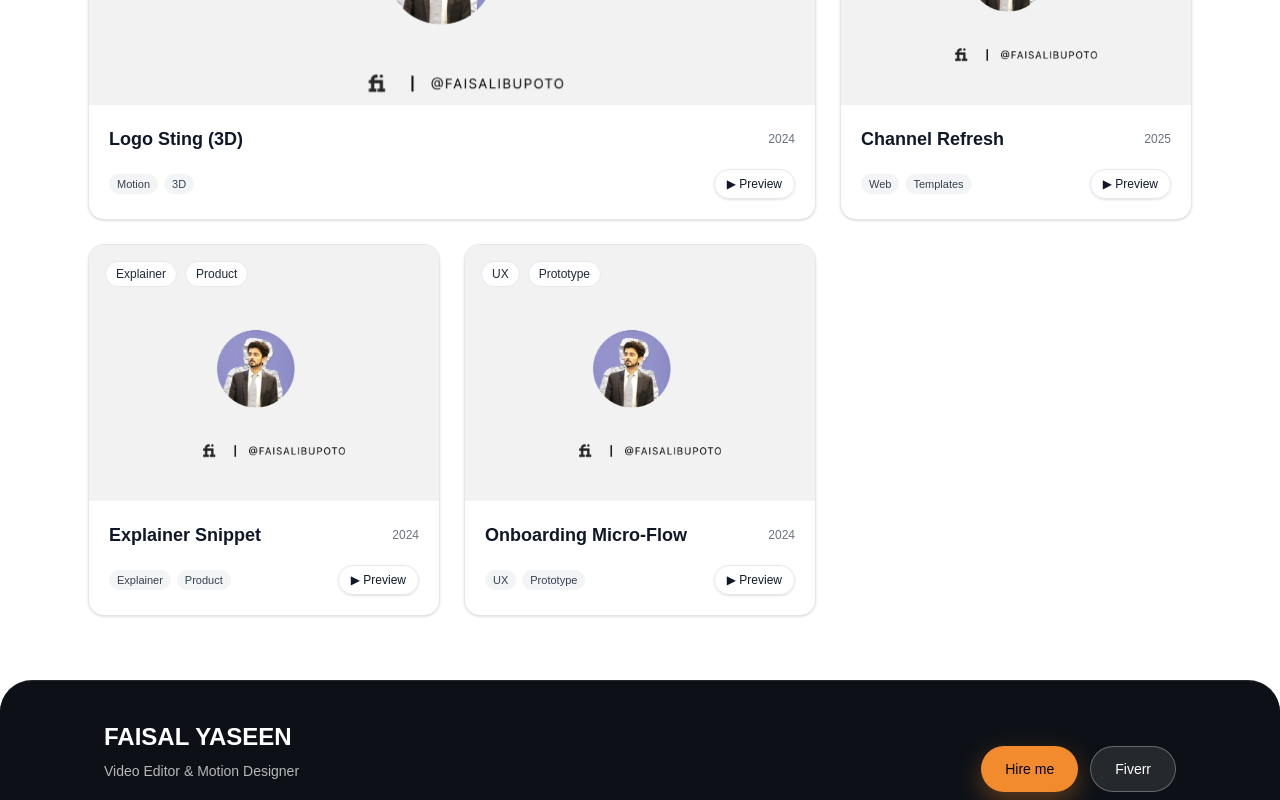
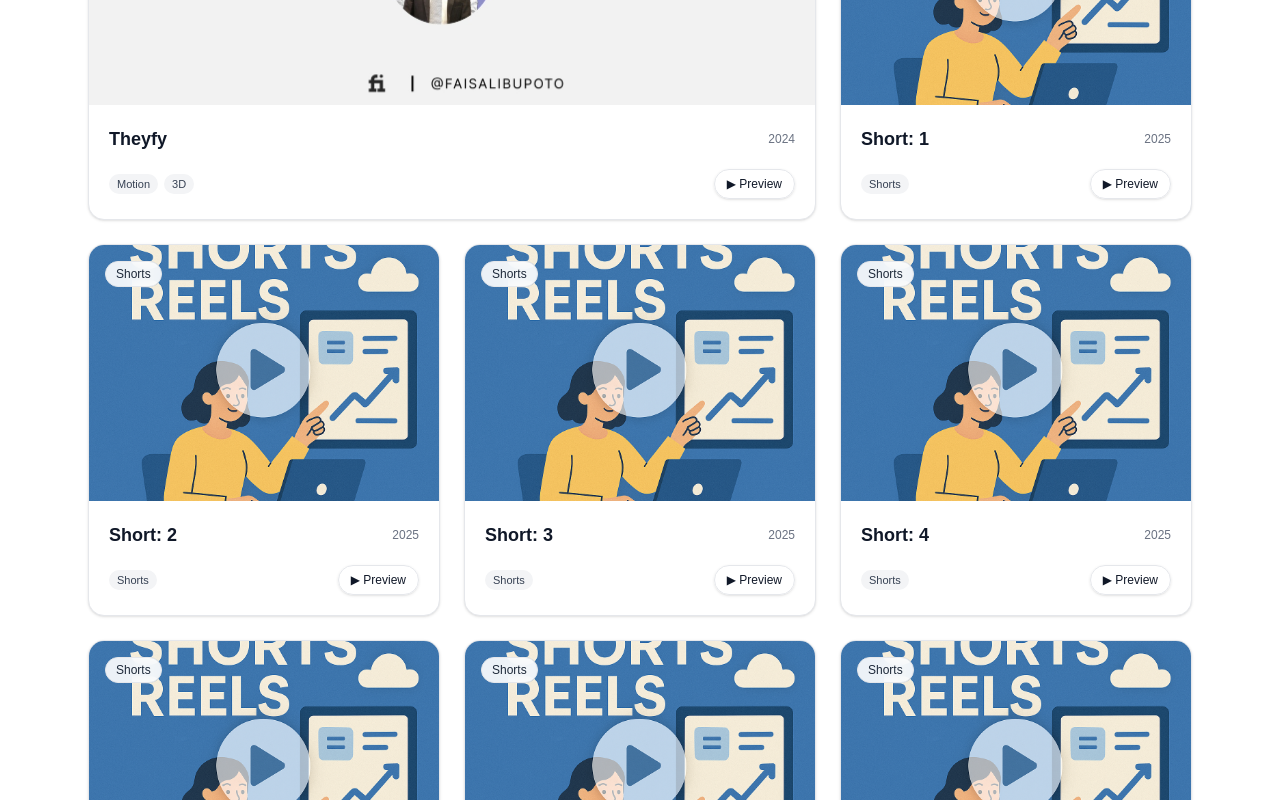
Before and after one commit to alihaider79/portfolioWebsite, a Next.js app: page /project in a window 1280 px wide. Shown: the part 840-1640 px from the top of the page. Built offline with nearby package versions, Linux system fonts and the light colour scheme.

Commit message:
added links and dummy thumbnails

```diff
--- a/app/project/page.tsx
+++ b/app/project/page.tsx
@@ -1,7 +1,6 @@
 "use client";
 
 import { useEffect, useMemo, useState } from "react";
-import Link from "next/link";
 import { X } from "lucide-react";
 
 const ACCENT = "#F28A2E";
@@ -9,24 +8,47 @@ const ACCENT = "#F28A2E";
 /* ---------- helpers for video types ---------- */
 function isYouTubeUrl(url?: string) {
   if (!url) return false;
-  return /^(https?:\/\/)?(www\.)?(youtube\.com|youtu\.be)\//i.test(url);
+  try {
+    const u = new URL(url);
+    const host = u.hostname.replace(/^www\./, "");
+    return (
+      host === "youtube.com" || host === "m.youtube.com" || host === "youtu.be"
+    );
+  } catch {
+    return false;
+  }
 }
 
 function getYouTubeId(url: string): string | null {
   try {
     const u = new URL(url);
+    const host = u.hostname.replace(/^www\./, "");
+    const path = u.pathname.replace(/\/+$/, "");
+
     // youtu.be/<id>
-    if (u.hostname.includes("youtu.be")) {
-      return u.pathname.replace("/", "") || null;
+    if (host === "youtu.be") {
+      const id = path.slice(1);
+      return id || null;
     }
-    // youtube.com/watch?v=<id>
-    if (u.hostname.includes("youtube.com")) {
+
+    if (host === "youtube.com" || host === "m.youtube.com") {
+      // watch?v=<id>
       const v = u.searchParams.get("v");
       if (v) return v;
-      // youtube.com/embed/<id>
-      const parts = u.pathname.split("/");
-      const idx = parts.findIndex((p) => p === "embed");
-      if (idx >= 0 && parts[idx + 1]) return parts[idx + 1];
+
+      const parts = path.split("/").filter(Boolean);
+
+      // /embed/<id>
+      const embedIdx = parts.indexOf("embed");
+      if (embedIdx >= 0 && parts[embedIdx + 1]) return parts[embedIdx + 1];
+
+      // /shorts/<id>
+      const shortsIdx = parts.indexOf("shorts");
+      if (shortsIdx >= 0 && parts[shortsIdx + 1]) return parts[shortsIdx + 1];
+
+      // /live/<id> (optional)
+      const liveIdx = parts.indexOf("live");
+      if (liveIdx >= 0 && parts[liveIdx + 1]) return parts[liveIdx + 1];
     }
     return null;
   } catch {
@@ -37,93 +59,120 @@ function getYouTubeId(url: string): string | null {
 function getYouTubeEmbedSrc(url: string) {
   const id = getYouTubeId(url);
   if (!id) return null;
-  // Removed "mute=1"
   return `https://www.youtube.com/embed/${id}?autoplay=1&rel=0&modestbranding=1&playsinline=1`;
+}
+
+function isYouTubeShorts(url?: string) {
+  if (!url) return false;
+  try {
+    const u = new URL(url);
+    const host = u.hostname.replace(/^www\./, "");
+    const parts = u.pathname.split("/").filter(Boolean);
+    return (
+      (host === "youtube.com" || host === "m.youtube.com") &&
+      parts[0] === "shorts" &&
+      !!parts[1]
+    );
+  } catch {
+    return false;
+  }
 }
 
 /* ---------- types ---------- */
 type Project = {
   title: string;
-  subtitle?: string;
   tags: string[];
   year: string;
   image: string; // poster/thumbnail from /public
-  videoUrl?: string; // local video from /public/videos OR external (YouTube, CDN)
+  videoUrl?: string; // local file OR external (YouTube/CDN)
   href: string;
   featured?: boolean;
-  description?: string;
 };
 
 /* ---------- data ---------- */
 const PROJECTS: Project[] = [
   {
     title: "Palaros",
-    subtitle: "Hook-first edits for retention",
-    description:
-      "A montage of high-retention clips with tight pacing, captions, and on-brand graphics.",
     tags: ["Product", "Shorts"],
     year: "2025",
     image: "/thumbnails/vid1.jpeg",
-    // replaced with your YouTube link:
     videoUrl: "https://youtu.be/pfLiRD3_siY?si=EFYWRJFS14hFuiJr",
     href: "/project/podcast-clips-reel",
     featured: true,
   },
   {
     title: "Mavera",
-    subtitle: "30s conversion-focused spot",
-    description:
-      "UGC-style concept with callouts, SFX timing, and fast whitespace rhythm for CTR.",
-    tags: ["Ads", "UGC"],
+    tags: ["SAAS", "Animation"],
     year: "2025",
-    image: "/thumbnails/vid1.jpeg",
+    image: "/thumbnails/vid2.png",
     videoUrl: "https://youtu.be/pfvlaDm6clY?si=Ef_kiWDCoJBZTvQ9",
     href: "/project/ugc-fitness",
   },
   {
-    title: "Logo Sting (3D)",
-    subtitle: "Simple Blender + AE polish",
-    description:
-      "Light 3D motion with AE title treatment and subtle sound design.",
+    title: "Theyfy",
     tags: ["Motion", "3D"],
     year: "2024",
     image: "/thumbnails/vid1.jpeg",
-    videoUrl: "/videos/ExtraSamples/vid2.mp4",
+    videoUrl: "https://youtu.be/pfvlaDm6clY?si=Ef_kiWDCoJBZTvQ9",
     href: "/project/logo-sting",
     featured: true,
   },
+  // --- Your Shorts list (each as its own item) ---
   {
-    title: "Channel Refresh",
-    subtitle: "Color, pacing, and titles",
-    description:
-      "Rebuilt templates and presets to compress the idea→publish cycle to hours.",
-    tags: ["Web", "Templates"],
+    title: "Short: 1",
+    tags: ["Shorts"],
     year: "2025",
-    image: "/thumbnails/vid1.jpeg",
-    videoUrl: "/videos/logoAnimation/vid1.mp4",
-    href: "/project/channel-refresh",
+    image: "/thumbnails/vid3.png",
+    videoUrl: "https://www.youtube.com/shorts/ATMFe0PL0ow",
+    href: "/project/short-ATMFe0PL0ow",
   },
   {
-    title: "Explainer Snippet",
-    subtitle: "30–45s product walkthrough",
-    description:
-      "Scripted highlight cut with clear VO, captions, and beat-matched transitions.",
-    tags: ["Explainer", "Product"],
-    year: "2024",
-    image: "/thumbnails/vid1.jpeg",
-    videoUrl: "/videos/logoAnimation/vid2.mp4",
-    href: "/project/explainer-snippet",
+    title: "Short: 2",
+    tags: ["Shorts"],
+    year: "2025",
+    image: "/thumbnails/vid3.png",
+    videoUrl: "https://www.youtube.com/shorts/hwzAUim-2OQ",
+    href: "/project/short-hwzAUim-2OQ",
   },
   {
-    title: "Onboarding Micro-Flow",
-    subtitle: "UX motion prototype",
-    description:
-      "Micro-interactions for frictionless onboarding; crisp, intentional motion.",
-    tags: ["UX", "Prototype"],
-    year: "2024",
-    image: "/thumbnails/vid1.jpeg",
-    videoUrl: "/videos/logoAnimation/vid3.mp4",
-    href: "/project/onboarding-flow",
+    title: "Short: 3",
+    tags: ["Shorts"],
+    year: "2025",
+    image: "/thumbnails/vid3.png",
+    videoUrl: "https://www.youtube.com/shorts/9a2CTXLCR6Q",
+    href: "/project/short-9a2CTXLCR6Q",
+  },
+  {
+    title: "Short: 4",
+    tags: ["Shorts"],
+    year: "2025",
+    image: "/thumbnails/vid3.png",
+    videoUrl: "https://www.youtube.com/shorts/lMcwRjbX-Jo",
+    href: "/project/short-lMcwRjbX-Jo",
+  },
+  {
+    title: "Short: 5",
+    tags: ["Shorts"],
+    year: "2025",
+    image: "/thumbnails/vid3.png",
+    videoUrl: "https://www.youtube.com/shorts/9H5mYFG_Ba0",
+    href: "/project/short-9H5mYFG_Ba0",
+  },
+  {
+    title: "Short: 6",
+    tags: ["Shorts"],
+    year: "2025",
+    image: "/thumbnails/vid3.png",
+    videoUrl: "https://www.youtube.com/shorts/J1k83p7MFco",
+    href: "/project/short-J1k83p7MFco",
+  },
+  {
+    title: "Short: 7",
+    tags: ["Shorts"],
+    year: "2025",
+    image: "/thumbnails/vid3.png",
+    videoUrl: "https://www.youtube.com/shorts/kYImms4G7nQ",
+    href: "/project/short-kYImms4G7nQ",
   },
 ];
 
@@ -315,7 +364,7 @@ function Card({ p, onOpen }: { p: Project; onOpen: () => void }) {
   );
 }
 
-/* ----------------- Modal (dark themed) ------------------ */
+/* ----------------- Modal (Shorts = true 9:16, edge-to-edge) ------------------ */
 function ProjectModal({
   project,
   onClose,
@@ -335,39 +384,41 @@ function ProjectModal({
     if (e.target === e.currentTarget) onClose();
   };
 
-  const youTubeEmbed =
-    project.videoUrl && isYouTubeUrl(project.videoUrl)
-      ? getYouTubeEmbedSrc(project.videoUrl)
-      : null;
+  const isYT = project.videoUrl && isYouTubeUrl(project.videoUrl);
+  const isShort = project.videoUrl && isYouTubeShorts(project.videoUrl);
+  const youTubeEmbed = isYT ? getYouTubeEmbedSrc(project.videoUrl!) : null;
+
+  // Base panel styles
+  const basePanel =
+    "relative overflow-hidden shadow-2xl bg-white text-gray-900 border border-gray-200 dark:bg-neutral-900 dark:text-neutral-100 dark:border-white/10 transform transition-all duration-200";
+  const appear = mounted ? "opacity-100 scale-100" : "opacity-0 scale-95";
+
+  // For Shorts we let the media define the panel width by using aspect-ratio and height
+  // Height target: 85vh (adjust if you want). Width auto = height * 9/16.
+  const panelStyle: React.CSSProperties | undefined = isShort
+    ? { width: "auto" }
+    : undefined;
+
+  const panelClasses = isShort
+    ? "rounded-2xl" // no fixed max-w; width comes from 9:16 box below
+    : "w-full max-w-2xl rounded-2xl";
 
   return (
     <div
       onClick={handleBackdrop}
-      className={`fixed inset-0 z-[100] bg-black/60 backdrop-blur-sm flex items-center justify-center p-4
-                  transition-opacity duration-200 ${
+      className={`fixed inset-0 z-[100] bg-black/60 backdrop-blur-sm flex items-center justify-center p-4 transition-opacity duration-200 ${
         mounted ? "opacity-100" : "opacity-0"
       }`}
       role="dialog"
       aria-modal="true"
     >
       <div
-        className={`relative w-full max-w-2xl rounded-2xl overflow-hidden shadow-2xl
-                    bg-white text-gray-900 border border-gray-200
-                    dark:bg-neutral-900 dark:text-neutral-100 dark:border-white/10
-                    transform transition-all duration-200 ${
-                      mounted ? "opacity-100 scale-100" : "opacity-0 scale-95"
-                    }`}
+        className={`${basePanel} ${panelClasses} ${appear}`}
+        style={panelStyle}
       >
         {/* Header */}
         <div className="px-6 pt-5 pb-4 border-b border-gray-200 dark:border-white/10 flex items-start justify-between">
-          <div>
           <h3 className="text-xl font-bold">{project.title}</h3>
-            {project.subtitle && (
-              <p className="text-sm text-gray-600 dark:text-neutral-300 mt-0.5">
-                {project.subtitle}
-              </p>
-            )}
-          </div>
           <button
             onClick={onClose}
             aria-label="Close"
@@ -378,10 +429,37 @@ function ProjectModal({
         </div>
 
         {/* Media */}
-        <div className="bg-black">
+        <div className="bg-black flex justify-center">
           {project.videoUrl ? (
             youTubeEmbed ? (
-              <div className="relative w-full" style={{ paddingTop: "56.25%" }}>
+              isShort ? (
+                // TRUE 9:16 box: set height, use CSS aspect-ratio so width = height * 9/16
+                <div
+                  className="relative rounded-t-xl overflow-hidden"
+                  style={{
+                    // shorter so header + footer fit on screen
+                    height: "70vh",
+                    // hard cap to never exceed viewport minus ~header/footer space
+                    maxHeight: "calc(100vh - 120px)",
+                    // keep true 9:16; width auto-calculates from height
+                    aspectRatio: "9 / 16",
+                    width: "auto",
+                  }}
+                >
+                  <iframe
+                    src={youTubeEmbed}
+                    title={project.title}
+                    allow="accelerometer; autoplay; clipboard-write; encrypted-media; gyroscope; picture-in-picture; web-share"
+                    allowFullScreen
+                    className="absolute inset-0 w-full h-full"
+                  />
+                </div>
+              ) : (
+                // Normal YouTube (16:9)
+                <div
+                  className="relative w-full"
+                  style={{ paddingTop: "56.25%" }}
+                >
                   <iframe
                     src={youTubeEmbed}
                     title={project.title}
@@ -390,7 +468,9 @@ function ProjectModal({
                     className="absolute inset-0 w-full h-full rounded-t-xl"
                   />
                 </div>
+              )
             ) : (
+              // Local / non-YouTube video
               <video
                 src={project.videoUrl}
                 poster={project.image}
@@ -398,14 +478,18 @@ function ProjectModal({
                 playsInline
                 autoPlay
                 preload="metadata"
-                className="w-full max-h-[60vh] object-contain rounded-t-xl"
+                className={`w-full ${
+                  isShort ? "max-h-[85vh] aspect-[9/16]" : "max-h-[60vh]"
+                } object-contain rounded-t-xl`}
               />
             )
           ) : (
             <img
               src={project.image}
               alt={project.title}
-              className="w-full max-h-[60vh] object-contain rounded-t-xl"
+              className={`w-full ${
+                isShort ? "max-h-[85vh] aspect-[9/16]" : "max-h-[60vh]"
+              } object-contain rounded-t-xl`}
               loading="lazy"
             />
           )}
@@ -429,23 +513,7 @@ function ProjectModal({
               ))}
             </div>
           </div>
-
-          {project.description && (
-            <p className="mt-3 text-sm text-gray-700 dark:text-neutral-300 leading-relaxed">
-              {project.description}
-            </p>
-          )}
-
-          {/* Optional external link to detail page */}
-          <div className="mt-4">
-            <Link
-              href={project.href}
-              className="inline-flex items-center text-sm font-medium hover:underline"
-              style={{ color: ACCENT }}
-            >
-              View project →
-            </Link>
-          </div>
+          {/* (subtitle/description intentionally removed) */}
         </div>
       </div>
     </div>
```
Also changed, not shown: public/thumbnails/vid3.png (added), 1 other file (tests, documents, lock files or other folders). Lines whose indentation alone changed are shown as unchanged.
